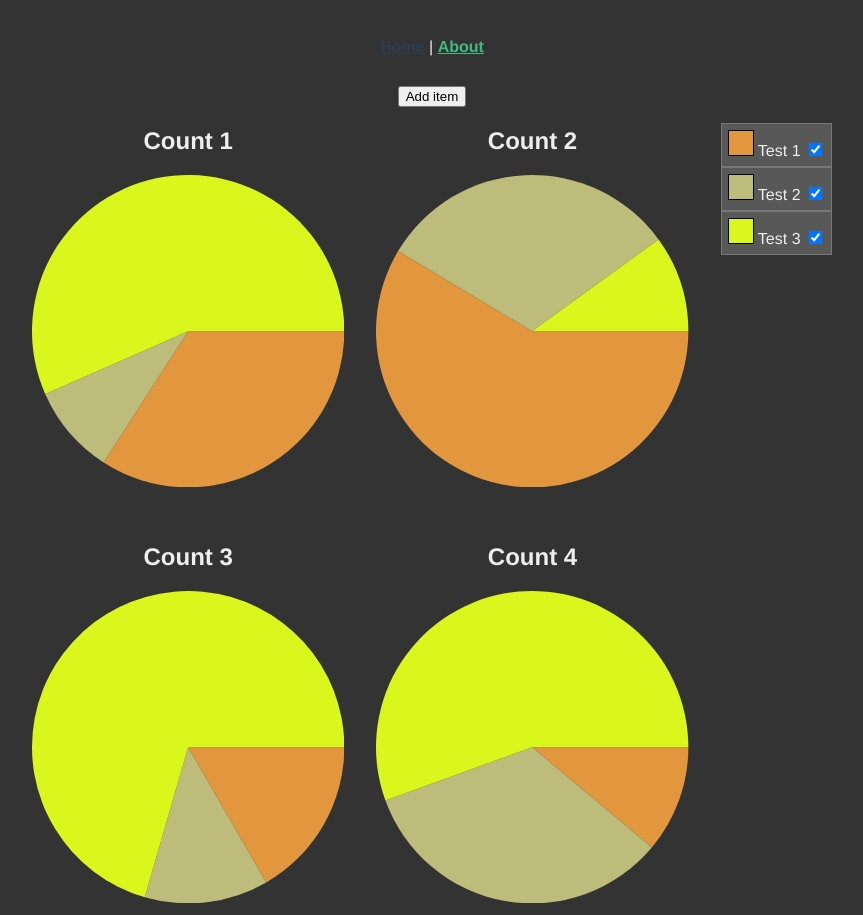
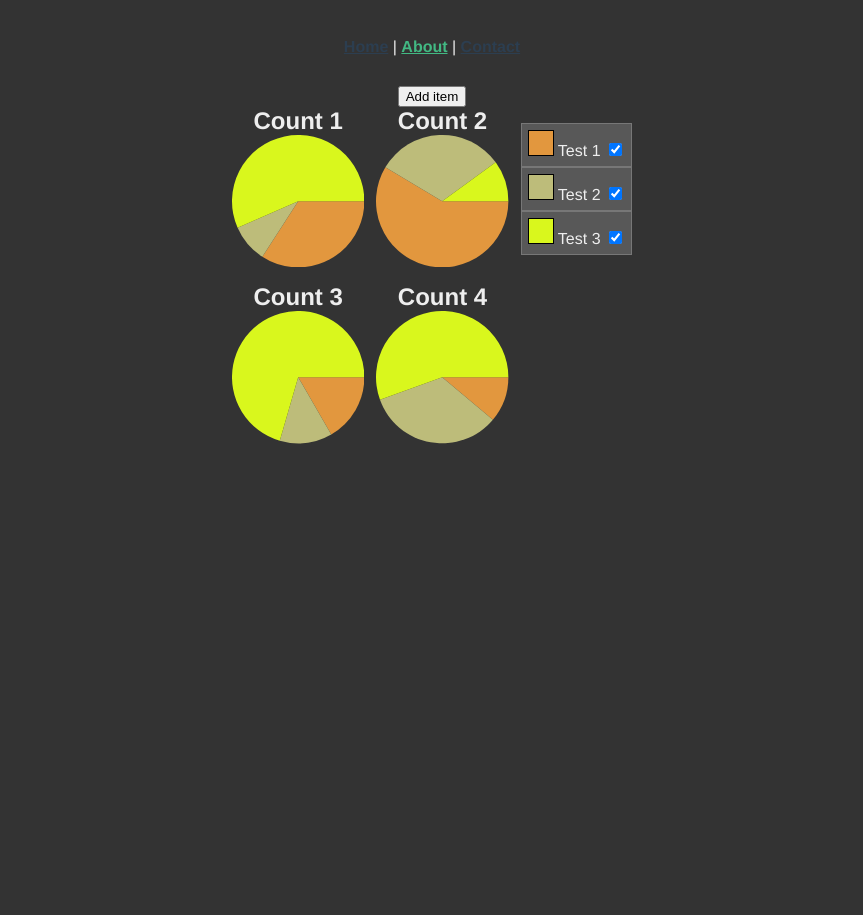
Before and after one commit to zenkers/vue-svg-pie-chart-poc, a Vue app: page /about in a window 1280 px wide. Shown: the whole page, without its empty margins (208-1071 px from the left). After the commit the page ends 800 px from the top, so only its background shows below. Built offline with nearby package versions, Linux system fonts and the light colour scheme.

Commit message:
setup v2 to test new logic

```diff
--- a/src/App.vue
+++ b/src/App.vue
@@ -2,7 +2,8 @@
   <div id="app">
     <div id="nav">
       <router-link to="/">Home</router-link> |
-      <router-link to="/about">About</router-link>
+      <router-link to="/about">About</router-link> |
+      <router-link to="/contact">Contact</router-link>
     </div>
     <transition name="fade" mode="out-in">
       <router-view/>
--- a/src/components/AboutDiagram.vue
+++ b/src/components/v2/AboutDiagram.vue
@@ -13,8 +13,8 @@
 </template>
 
 <script>
-import AppChartLegend from '@/components/AppChartLegend.vue';
-import AppChartPie from '@/components/AppChartPie.vue';
+import AppChartLegend from '@/components/v2/AppChartLegend.vue';
+import AppChartPie from '@/components/v2/AppChartPie.vue';
 
 export default {
   name: 'AboutDiagram',
@@ -135,17 +135,16 @@ export default {
 <style lang="scss">
 .about-diagram {
   margin: 0 auto;
-    max-width: 800px;
+  max-width: 400px;
   display: flex;
   flex-direction: row;
 
   &__charts {
-      margin-right: 32px;
+    margin-right: 12px;
     flex-grow: 1;
     display: grid;
-      grid-gap: 32px;
+    grid-gap: 12px;
     grid-template-columns: repeat(2, 1fr);
   }
-
 }
 </style>
--- /dev/null
+++ b/src/components/v2/AppChartLegend.vue
@@ -0,0 +1,61 @@
+<template>
+  <ul class="app-chart-legend">
+    <li
+      v-for="item in list"
+      :key="item.id"
+      class="app-chart-legend__item">
+      <div
+        class="app-chart-legend__item-color"
+        :style="{
+          backgroundColor: item.color,
+        }"></div>
+      {{ item.name }}
+      <input
+        type="checkbox"
+        :id="`checkbox-${item.id}`"
+        v-model="item.checked"
+        @change="handleChange(item)">
+    </li>
+  </ul>
+</template>
+
+<script>
+export default {
+  name: 'AppChartLegend',
+  props: {
+    list: {
+      type: Array,
+      required: true,
+      default: () => [],
+    },
+  },
+  methods: {
+    handleChange(item) {
+      this.$emit('checkEvent', item);
+    },
+  },
+};
+</script>
+
+<style lang="scss">
+.app-chart-legend {
+  padding: 0;
+  display: flex;
+  flex-direction: column;
+  list-style: none;
+
+
+  &__item {
+    padding: 6px;
+    background-color: #585858;
+    border: 1px solid #777;
+  }
+
+  &__item-color {
+    display: inline-block;
+    width: 24px;
+    height: 24px;
+    border: 1px solid #000;
+  }
+}
+</style>
--- /dev/null
+++ b/src/components/v2/AppChartPie.vue
@@ -0,0 +1,66 @@
+<template>
+  <div class="app-chart-pie">
+    <h2 v-if="title">
+      {{ title }}
+    </h2>
+    <svg
+      viewBox="-1 -1 2 2"
+      class="app-chart-pie__svg">
+      <template v-for="item in list">
+        <path
+          v-if="item.checked"
+          :key="item.id"
+          :fill="item.color"
+          :d="item.d"
+          class="app-chart-pie__path">
+          </path>
+      </template>
+    </svg>
+  </div>
+</template>
+
+<script>
+export default {
+  name: 'AppPieChart',
+  props: {
+    list: {
+      type: Array,
+      required: true,
+      default: () => [],
+    },
+    title: {
+      type: String,
+      required: false,
+      default: '',
+    },
+  },
+};
+</script>
+
+<style lang="scss">
+.app-chart-pie {
+  h2 {
+    margin: 0px;
+  }
+
+  &__svg {
+    overflow: hidden;
+
+    &:hover {
+      overflow: visible;
+    }
+  }
+
+  &__path {
+    // transition: all .2s linear;
+    transition: all .2s ease-in-out;
+    // transition: all .25s cubic-bezier(0, 0, 0.07, 1.06);
+    // transition: all .25s cubic-bezier(0, 0.7, 0.6, 1.04);
+    //cubic-bezier(0.19, 0.43, 0, 1.21)
+
+    &:hover {
+      transform: scale(1.115);
+    }
+  }
+}
+</style>
--- a/src/router/index.js
+++ b/src/router/index.js
@@ -13,10 +13,12 @@ const routes = [
   {
     path: '/about',
     name: 'About',
-    // route level code-splitting
-    // this generates a separate chunk (about.[hash].js) for this route
-    // which is lazy-loaded when the route is visited.
     component: () => import(/* webpackChunkName: "about" */ '../views/About.vue'),
+  },
+  {
+    path: '/contact',
+    name: 'Contact',
+    component: () => import(/* webpackChunkName: "contact" */ '../views/Contact.vue'),
   },
 ];
 
--- a/src/views/About.vue
+++ b/src/views/About.vue
@@ -13,7 +13,7 @@
 </template>
 
 <script>
-import AboutDiagram from '@/components/AboutDiagram.vue';
+import AboutDiagram from '@/components/v2/AboutDiagram.vue';
 
 export default {
   name: 'About',
```
Lines whose indentation alone changed are shown as unchanged.
